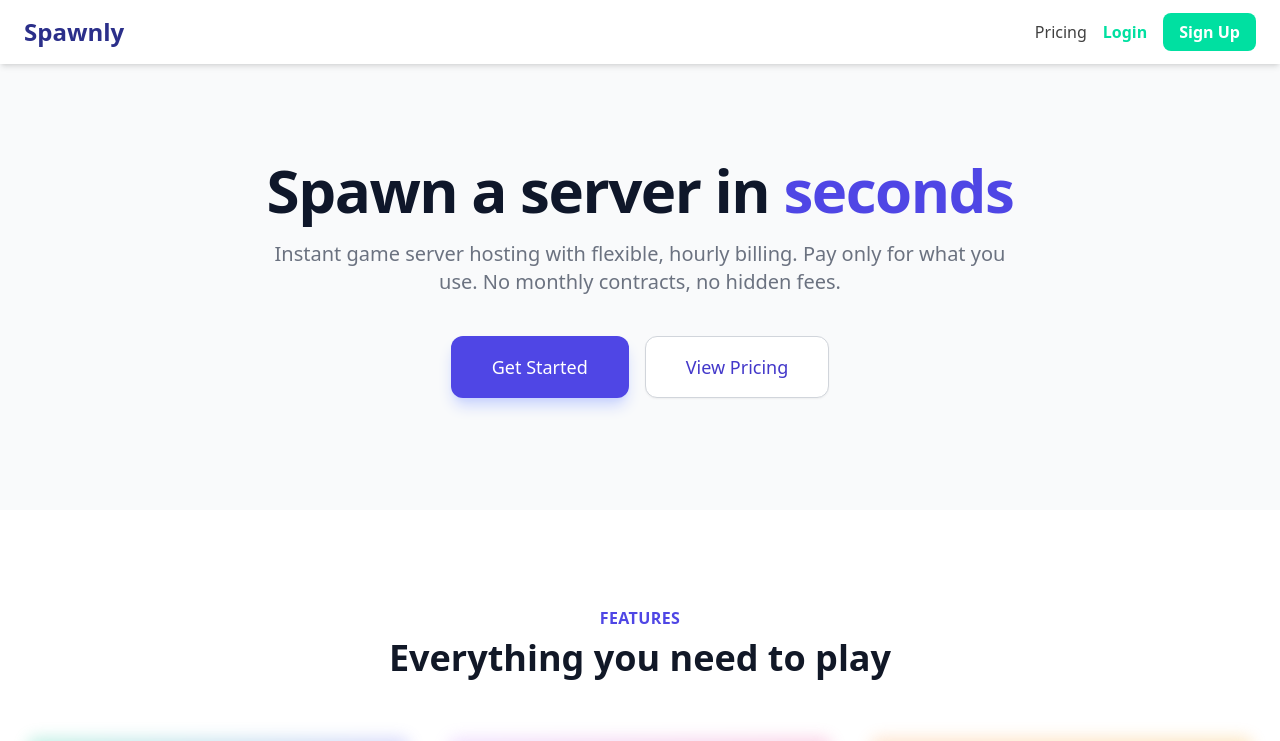
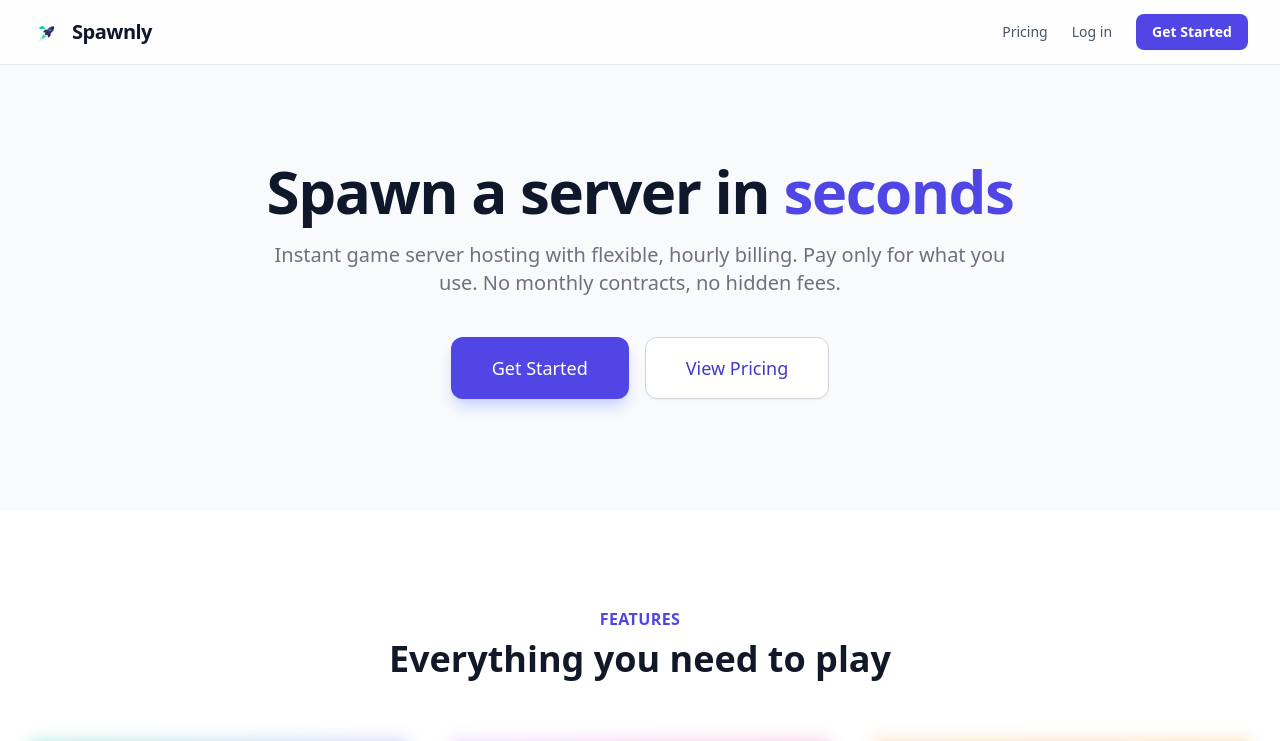
Before and after one commit to Soiisa/spawnly-server-panel, a Next.js app: page / in a window 1280 px wide. Shown: the top 741 px of the page. Built offline with nearby package versions, Linux system fonts and the light colour scheme.

Commit message:
Add files via upload

```diff
--- a/components/Navbar.js
+++ b/components/Navbar.js
@@ -1,29 +1,52 @@
 // components/Navbar.js
 import Link from "next/link";
+import Image from "next/image";
 
 export default function Navbar() {
   return (
-    <nav className="bg-white shadow-md">
-      <div className="container mx-auto px-6 py-4 flex justify-between items-center">
-        <Link href="/" className="text-2xl font-bold text-indigo-900">
+    <nav className="bg-white/80 backdrop-blur-md sticky top-0 z-50 border-b border-gray-200">
+      <div className="max-w-7xl mx-auto px-4 sm:px-6 lg:px-8">
+        <div className="flex justify-between items-center h-16">
+
+          {/* Logo Section */}
+          <Link href="/" className="flex items-center gap-2 group">
+            <div className="relative h-8 w-8">
+              {/* REPLACE '/logo.png' WITH YOUR ACTUAL FILE NAME */}
+              <Image
+                src="/logo.png"
+                alt="Spawnly Logo"
+                fill
+                className="object-contain"
+              />
+            </div>
+            <span className="text-xl font-bold text-slate-900 tracking-tight group-hover:text-indigo-600 transition-colors">
               Spawnly
+            </span>
           </Link>
 
-        <div className="space-x-4">
-          <Link href="/pricing" className="text-neutral-700 hover:text-indigo-900 font-medium">
+          {/* Navigation Links */}
+          <div className="flex items-center gap-6">
+            <Link
+              href="/pricing"
+              className="text-sm font-medium text-slate-600 hover:text-indigo-600 transition-colors"
+            >
               Pricing
             </Link>
 
-          <Link href="/login" className="text-teal-500 font-semibold hover:text-teal-400">
-            Login
+            <Link
+              href="/login"
+              className="text-sm font-medium text-slate-600 hover:text-indigo-600 transition-colors"
+            >
+              Log in
             </Link>
 
             <Link
               href="/register"
-            className="bg-teal-500 hover:bg-teal-400 text-white font-semibold py-2 px-4 rounded-lg transition"
+              className="bg-indigo-600 hover:bg-indigo-700 text-white text-sm font-semibold py-2 px-4 rounded-lg shadow-sm transition-all hover:-translate-y-0.5"
             >
-            Sign Up
+              Get Started
             </Link>
+          </div>
         </div>
       </div>
     </nav>
--- a/components/ServersHeader.js
+++ b/components/ServersHeader.js
@@ -1,11 +1,10 @@
 // components/ServersHeader.js
 import Link from 'next/link';
+import Image from 'next/image'; // Import Image component
 import { useRouter } from 'next/router';
 import {
   ServerIcon,
   CreditCardIcon,
-  LifebuoyIcon,
-  ArrowRightOnRectangleIcon
 } from '@heroicons/react/24/outline';
 import CreditBalance from "./CreditBalance";
 
@@ -17,7 +16,6 @@ export default function ServersHeader({ user, credits, isLoading, onLogout }) {
   const navLinks = [
     { name: 'Dashboard', href: '/dashboard', icon: ServerIcon },
     { name: 'Billing', href: '/credits', icon: CreditCardIcon },
-    // { name: 'Support', href: '#', icon: LifebuoyIcon }, // Uncomment when ready
   ];
 
   return (
@@ -27,11 +25,19 @@ export default function ServersHeader({ user, credits, isLoading, onLogout }) {
 
           {/* Left Side: Logo & Nav */}
           <div className="flex items-center gap-8">
-            <Link href="/dashboard" className="flex items-center gap-2">
-              <div className="bg-indigo-600 w-8 h-8 rounded-lg flex items-center justify-center text-white font-bold text-lg">
-                S
+            <Link href="/dashboard" className="flex items-center gap-2 group">
+              <div className="relative h-8 w-8">
+                {/* REPLACE '/logo.png' WITH YOUR ACTUAL FILE NAME */}
+                <Image
+                  src="/logo.png"
+                  alt="Spawnly Logo"
+                  fill
+                  className="object-contain"
+                />
               </div>
-              <span className="text-xl font-bold text-slate-900 tracking-tight">Spawnly</span>
+              <span className="text-xl font-bold text-slate-900 tracking-tight group-hover:text-indigo-600 transition-colors">
+                Spawnly
+              </span>
             </Link>
 
             <nav className="hidden md:flex items-center gap-1">
```
Also changed, not shown: public/Logo.png (added). Lines whose indentation alone changed are shown as unchanged.
